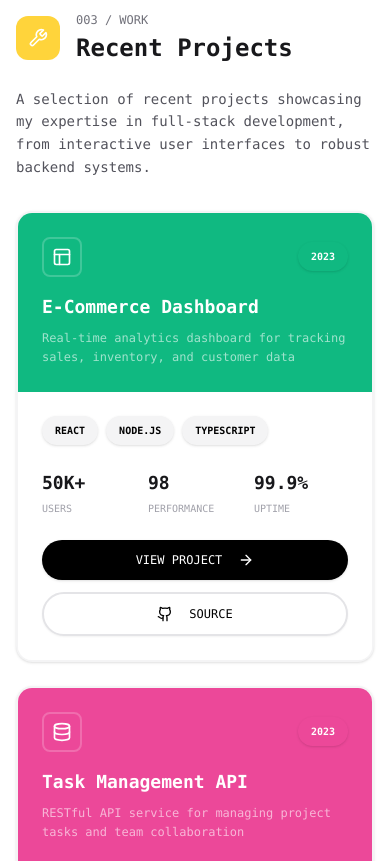
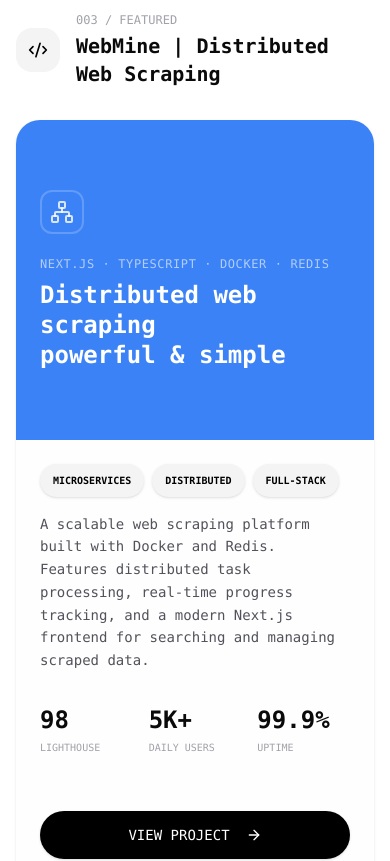
Before and after one commit to DavidKalina/davidkalina, a Next.js app: page / in a window 390 px wide. Shown: the part 5460-6321 px from the top of the page. Built offline with nearby package versions, Linux system fonts and the light colour scheme.

Commit message:
style & copy: tweaks

```diff
--- a/app/page.tsx
+++ b/app/page.tsx
@@ -1,6 +1,7 @@
 import ModernAbout from "@/components/About";
 import ModernCTA from "@/components/Cta";
 import ModernHero from "@/components/Hero";
+import ModernFeaturedProject from "@/components/Project";
 import ModernProjectGrid from "@/components/ProjectGrid";
 import ModernTechStack from "@/components/TechStack";
 import type { Metadata } from "next";
@@ -22,7 +23,7 @@ export default function Home() {
       {/* About Section */}
       <ModernAbout />
 
-      {/* <ModernFeaturedProject /> */}
+      <ModernFeaturedProject />
 
       {/* Projects Section */}
       <ModernProjectGrid />
--- a/components/Cta.tsx
+++ b/components/Cta.tsx
@@ -18,7 +18,7 @@ const ModernCTA = () => {
                   <Mail size={24} className="text-white" />
                 </div>
                 <div>
-                  <p className="text-sm font-mono text-zinc-500 mb-1">004 / CONTACT</p>
+                  <p className="text-sm font-mono text-zinc-500 mb-1">005 / CONTACT</p>
                   <h2 className="text-3xl font-mono font-bold text-zinc-900">
                     Let&apos;s Work Together
                   </h2>
@@ -43,7 +43,7 @@ const ModernCTA = () => {
                 <Mail size={20} className="text-zinc-400" />
                 <div>
                   <p className="font-mono text-sm text-zinc-900 font-bold">Email</p>
-                  <p className="font-mono text-sm text-zinc-600">hello@portfolio.dev</p>
+                  <p className="font-mono text-sm text-zinc-600">davidkalina@proton.me</p>
                 </div>
               </div>
             </div>
--- a/components/Project.tsx
+++ b/components/Project.tsx
@@ -3,7 +3,8 @@
 import { Badge } from "@/components/ui/badge";
 import { Button } from "@/components/ui/button";
 import { Card, CardContent } from "@/components/ui/card";
-import { ArrowRight, Code2, Github, MonitorSmartphone } from "lucide-react";
+import { ArrowRight, Code2, Github, Network } from "lucide-react";
+import Link from "next/link";
 import { useState } from "react";
 
 const ModernFeaturedProject = () => {
@@ -19,8 +20,10 @@ const ModernFeaturedProject = () => {
             <Code2 size={24} className="text-black hidden lg:block" />
           </div>
           <div>
-            <p className="text-xs lg:text-sm font-mono text-zinc-400 mb-1">001 / FEATURED</p>
-            <h2 className="text-xl lg:text-2xl font-mono font-bold">E-Commerce Platform</h2>
+            <p className="text-xs lg:text-sm font-mono text-zinc-400 mb-1">003 / FEATURED</p>
+            <h2 className="text-xl lg:text-2xl font-mono font-bold">
+              WebMine | Distributed Web Scraping
+            </h2>
           </div>
         </div>
       </div>
@@ -43,17 +46,17 @@ const ModernFeaturedProject = () => {
               <div className="relative z-10 w-full">
                 <div className="space-y-4 lg:space-y-6">
                   <div className="inline-block border-2 border-white/20 rounded-xl lg:rounded-2xl p-2 lg:p-3">
-                    <MonitorSmartphone size={24} className="text-white/80 lg:hidden" />
-                    <MonitorSmartphone size={32} className="text-white/80 hidden lg:block" />
+                    <Network size={24} className="text-white/80 lg:hidden" />
+                    <Network size={32} className="text-white/80 hidden lg:block" />
                   </div>
                   <div>
                     <p className="text-white/60 font-mono text-xs lg:text-sm tracking-wider mb-2 lg:mb-3">
-                      NEXT.JS · TYPESCRIPT · STRIPE
+                      NEXT.JS · TYPESCRIPT · DOCKER · REDIS
                     </p>
                     <h3 className="text-2xl lg:text-4xl text-white font-mono font-bold leading-tight">
-                      Modern solutions for
+                      Distributed web scraping
                       <br />
-                      digital commerce
+                      powerful & simple
                     </h3>
                   </div>
                 </div>
@@ -66,16 +69,19 @@ const ModernFeaturedProject = () => {
                 <div className="space-y-4 lg:space-y-6">
                   <div className="flex flex-wrap gap-2 lg:gap-3">
                     <Badge className="bg-zinc-100 hover:text-white text-black px-3 lg:px-4 py-2 rounded-full text-[10px] lg:text-xs font-mono">
-                      E-COMMERCE
+                      MICROSERVICES
+                    </Badge>
+                    <Badge className="bg-zinc-100 hover:text-white text-black px-3 lg:px-4 py-2 rounded-full text-[10px] lg:text-xs font-mono">
+                      DISTRIBUTED
                     </Badge>
                     <Badge className="bg-zinc-100 hover:text-white text-black px-3 lg:px-4 py-2 rounded-full text-[10px] lg:text-xs font-mono">
                       FULL-STACK
                     </Badge>
                   </div>
                   <p className="font-mono text-sm lg:text-base text-zinc-600 leading-relaxed">
-                    A cutting-edge platform engineered for scale. Features real-time inventory
-                    tracking, secure payments, and headless CMS integration—all optimized for
-                    performance.
+                    A scalable web scraping platform built with Docker and Redis. Features
+                    distributed task processing, real-time progress tracking, and a modern Next.js
+                    frontend for searching and managing scraped data.
                   </p>
                 </div>
 
@@ -93,6 +99,7 @@ const ModernFeaturedProject = () => {
                 </div>
 
                 <div className="flex flex-col sm:flex-row gap-3 lg:gap-4 pt-6">
+                  <Link href="https://webmine.davidkalina.com" target="_blank">
                     <Button className="bg-black text-white hover:bg-zinc-900 rounded-full font-mono text-sm px-6 lg:px-8 py-6 group w-full sm:w-auto">
                       VIEW PROJECT
                       <ArrowRight
@@ -100,6 +107,7 @@ const ModernFeaturedProject = () => {
                         size={18}
                       />
                     </Button>
+                  </Link>
                   <Button
                     variant="outline"
                     className="border-2 border-zinc-200 hover:border-black hover:bg-white/80 text-black rounded-full font-mono text-sm px-6 lg:px-8 py-6 group w-full sm:w-auto"
--- a/components/ProjectGrid.tsx
+++ b/components/ProjectGrid.tsx
@@ -16,7 +16,7 @@ const ModernProjectGrid = () => {
   const projects = [
     {
       id: 1,
-      title: "E-Commerce Dashboard",
+      title: "WebMine",
       description: "Real-time analytics dashboard for tracking sales, inventory, and customer data",
       tags: ["REACT", "NODE.JS", "TYPESCRIPT"],
       icon: <Layout size={24} className="text-white" />,
@@ -27,6 +27,7 @@ const ModernProjectGrid = () => {
         uptime: "99.9%",
       },
       year: "2023",
+      href: `https://webmine.davidkalina.com`,
     },
     {
       id: 2,
@@ -83,7 +84,7 @@ const ModernProjectGrid = () => {
               <Wrench size={24} className="text-white hidden lg:block" />
             </div>
             <div>
-              <p className="text-xs lg:text-sm font-mono text-zinc-500 mb-1">003 / WORK</p>
+              <p className="text-xs lg:text-sm font-mono text-zinc-500 mb-1">004 / WORK</p>
               <h2 className="text-2xl lg:text-3xl font-mono font-bold text-zinc-900">
                 Recent Projects
               </h2>
```
Lines whose indentation alone changed are shown as unchanged.
